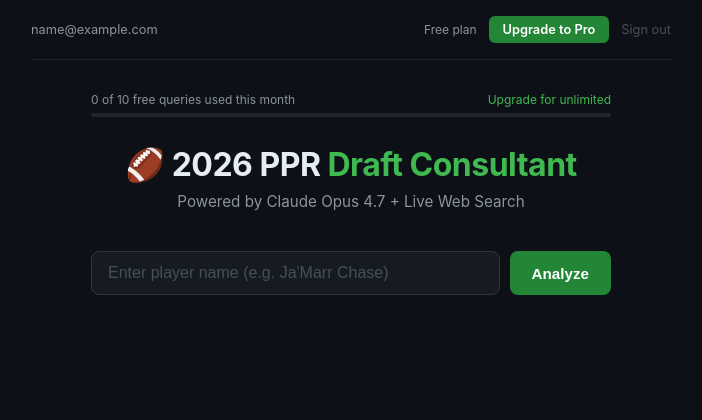
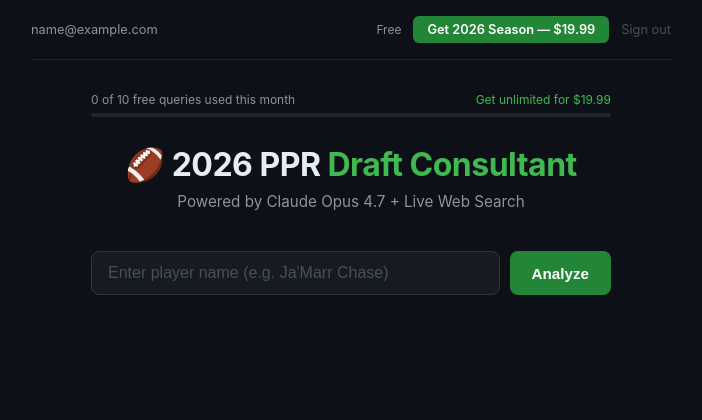
Before and after one commit to joshmgrey/fantasy-draft-consultant, a Flask app: page / in a window 1280 px wide. Shown: the top 420 px of the page, without its empty margins (289-991 px from the left). Run offline with Flask 3, Linux system fonts and the light colour scheme; the visitor is signed in with stand-in values (Sample User, id 1); data comes from the database, SQL or seed files in the repository.

Commit message:
Switch to seasonal one-time payment at $19.99
- Stripe checkout uses mode=payment instead of subscription
- Season access expires September 1 of the following year
- Removed billing portal and subscription webhook handler
- Updated UI to show season year badge and $19.99 CTA
- Updated tests to reflect seasonal access model (33 passing)

Co-Authored-By: Claude Sonnet 4.6 <noreply@anthropic.com>

```diff
--- a/app.py
+++ b/app.py
@@ -8,7 +8,7 @@ import re
 import sys
 import anthropic
 import stripe
-from datetime import datetime
+from datetime import datetime, date
 from flask import Flask, render_template, request, jsonify, redirect, url_for, flash
 from flask_sqlalchemy import SQLAlchemy
 from flask_bcrypt import Bcrypt
@@ -66,21 +66,35 @@ TOOLS = [
 # Models
 # ---------------------------------------------------------------------------
 
+def _season_expiry():
+    """Access runs through September 1 of the following year."""
+    today = date.today()
+    return date(today.year + 1, 9, 1)
+
+
+def _current_season():
+    today = date.today()
+    return today.year if today.month < 9 else today.year + 1
+
+
 class User(UserMixin, db.Model):
     id = db.Column(db.Integer, primary_key=True)
     email = db.Column(db.String(120), unique=True, nullable=False)
     password_hash = db.Column(db.String(256), nullable=False)
     plan = db.Column(db.String(20), default="free", nullable=False)
+    plan_expires = db.Column(db.Date, nullable=True)
     queries_this_month = db.Column(db.Integer, default=0, nullable=False)
     query_month = db.Column(db.String(7), default="")
     stripe_customer_id = db.Column(db.String(100), nullable=True)
-    stripe_subscription_id = db.Column(db.String(100), nullable=True)
 
     def set_password(self, password):
         self.password_hash = bcrypt.generate_password_hash(password).decode("utf-8")
 
     def check_password(self, password):
         return bcrypt.check_password_hash(self.password_hash, password)
+
+    def has_season_access(self):
+        return self.plan == "seasonal" and self.plan_expires and date.today() < self.plan_expires
 
     def _sync_month(self):
         current_month = datetime.utcnow().strftime("%Y-%m")
@@ -90,13 +104,13 @@ class User(UserMixin, db.Model):
             db.session.commit()
 
     def can_query(self):
-        if self.plan == "pro":
+        if self.has_season_access():
             return True
         self._sync_month()
         return self.queries_this_month < FREE_QUERY_LIMIT
 
     def queries_remaining(self):
-        if self.plan == "pro":
+        if self.has_season_access():
             return None
         self._sync_month()
         return max(0, FREE_QUERY_LIMIT - self.queries_this_month)
@@ -175,23 +189,11 @@ def subscribe():
         customer_email=current_user.email,
         payment_method_types=["card"],
         line_items=[{"price": STRIPE_PRICE_ID, "quantity": 1}],
-        mode="subscription",
-        success_url=request.host_url.rstrip("/") + "/?subscribed=1",
+        mode="payment",
+        success_url=request.host_url.rstrip("/") + "/?purchased=1",
         cancel_url=request.host_url.rstrip("/") + "/",
     )
     return redirect(session.url)
-
-
-@app.route("/billing")
-@login_required
-def billing():
-    if not current_user.stripe_customer_id:
-        return redirect(url_for("index"))
-    portal = stripe.billing_portal.Session.create(
-        customer=current_user.stripe_customer_id,
-        return_url=request.host_url.rstrip("/") + "/",
-    )
-    return redirect(portal.url)
 
 
 @app.route("/webhook", methods=["POST"])
@@ -207,17 +209,9 @@ def webhook():
         session = event["data"]["object"]
         user = User.query.filter_by(email=session.get("customer_email")).first()
         if user:
-            user.plan = "pro"
+            user.plan = "seasonal"
+            user.plan_expires = _season_expiry()
             user.stripe_customer_id = session.get("customer")
-            user.stripe_subscription_id = session.get("subscription")
-            db.session.commit()
-
-    elif event["type"] == "customer.subscription.deleted":
-        sub = event["data"]["object"]
-        user = User.query.filter_by(stripe_subscription_id=sub["id"]).first()
-        if user:
-            user.plan = "free"
-            user.stripe_subscription_id = None
             db.session.commit()
 
     return "", 200
@@ -316,7 +310,8 @@ def _parse_verdict(player_name: str, text: str) -> dict:
 def index():
     return render_template(
         "index.html",
-        plan=current_user.plan,
+        has_access=current_user.has_season_access(),
+        season=_current_season(),
         queries_remaining=current_user.queries_remaining(),
         free_limit=FREE_QUERY_LIMIT,
         email=current_user.email,
--- a/templates/index.html
+++ b/templates/index.html
@@ -359,24 +359,23 @@
   <nav>
     <span class="nav-email">{{ email }}</span>
     <div class="nav-right">
-      {% if plan == "pro" %}
-        <span class="badge-pro">PRO</span>
-        <a href="/billing" class="btn-manage">Manage billing</a>
+      {% if has_access %}
+        <span class="badge-pro">{{ season }} Season</span>
       {% else %}
-        <span class="badge-free">Free plan</span>
-        <a href="/subscribe" class="btn-upgrade">Upgrade to Pro</a>
+        <span class="badge-free">Free</span>
+        <a href="/subscribe" class="btn-upgrade">Get {{ season }} Season — $19.99</a>
       {% endif %}
       <a href="/logout" class="btn-logout">Sign out</a>
     </div>
   </nav>
 
-  {% if plan != "pro" %}
+  {% if not has_access %}
   <div class="usage-bar">
     {% set used = free_limit - queries_remaining %}
     {% set pct = (used / free_limit * 100) | int %}
     <div class="usage-label">
       <span>{{ used }} of {{ free_limit }} free queries used this month</span>
-      <a href="/subscribe">Upgrade for unlimited</a>
+      <a href="/subscribe">Get unlimited for $19.99</a>
     </div>
     <div class="usage-track">
       <div class="usage-fill {% if pct >= 100 %}full{% elif pct >= 70 %}warn{% endif %}"
@@ -411,8 +410,8 @@
 
   <div class="upgrade-box" id="upgradeBox">
     <p><strong>You've used all {{ free_limit }} free queries this month.</strong><br>
-    Upgrade to Pro for unlimited player analysis all season long.</p>
-    <a href="/subscribe">Upgrade to Pro — $9.99/mo</a>
+    Get the {{ season }} Season pass for unlimited player analysis through draft day.</p>
+    <a href="/subscribe">Get {{ season }} Season Access — $19.99</a>
   </div>
 
   <div class="card" id="resultCard">
```
Also changed, not shown: tests/conftest.py (+3 -2 lines), tests/test_analyze.py (+2 -2 lines), tests/test_webhook.py (+3 -18 lines).
